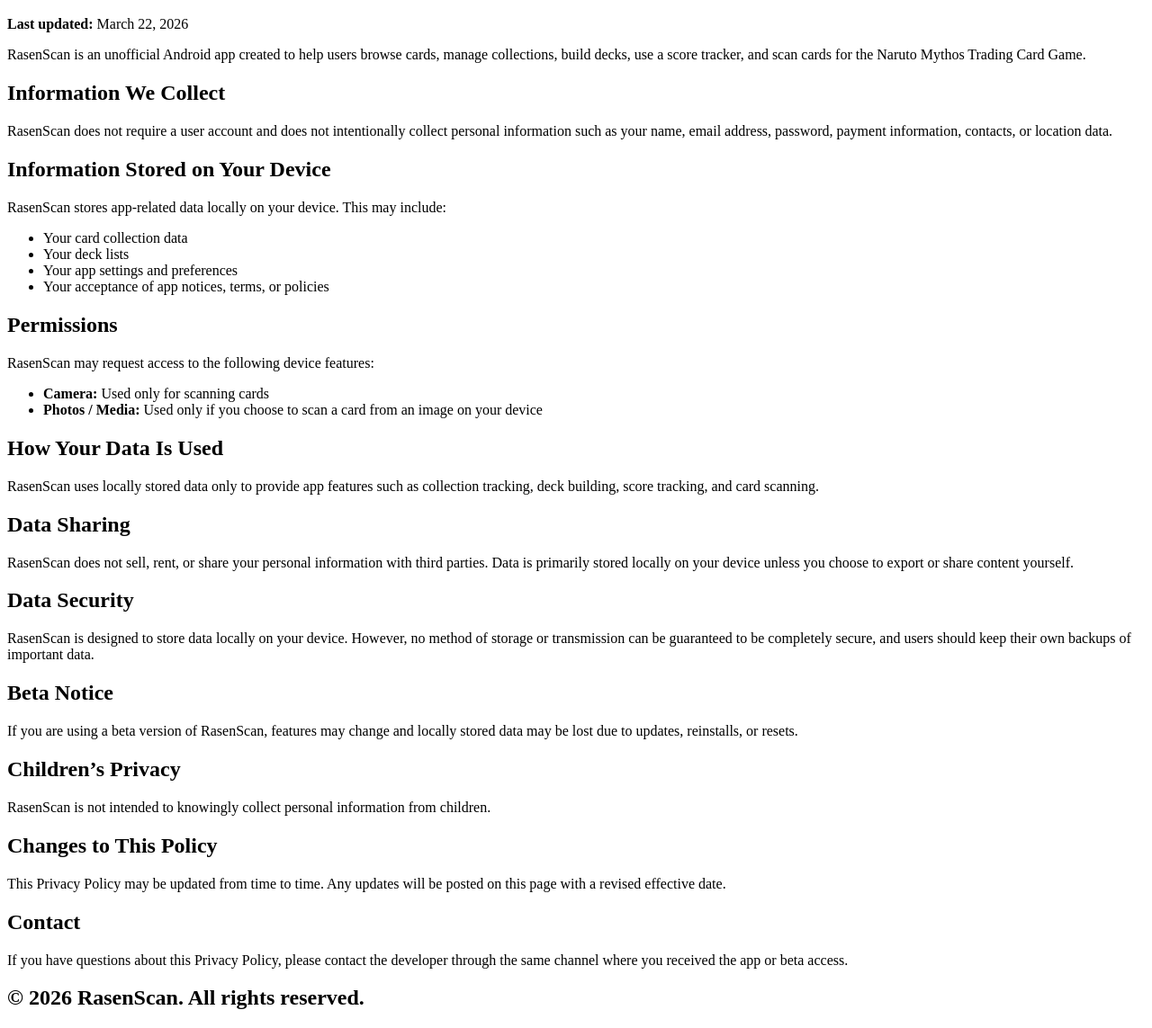
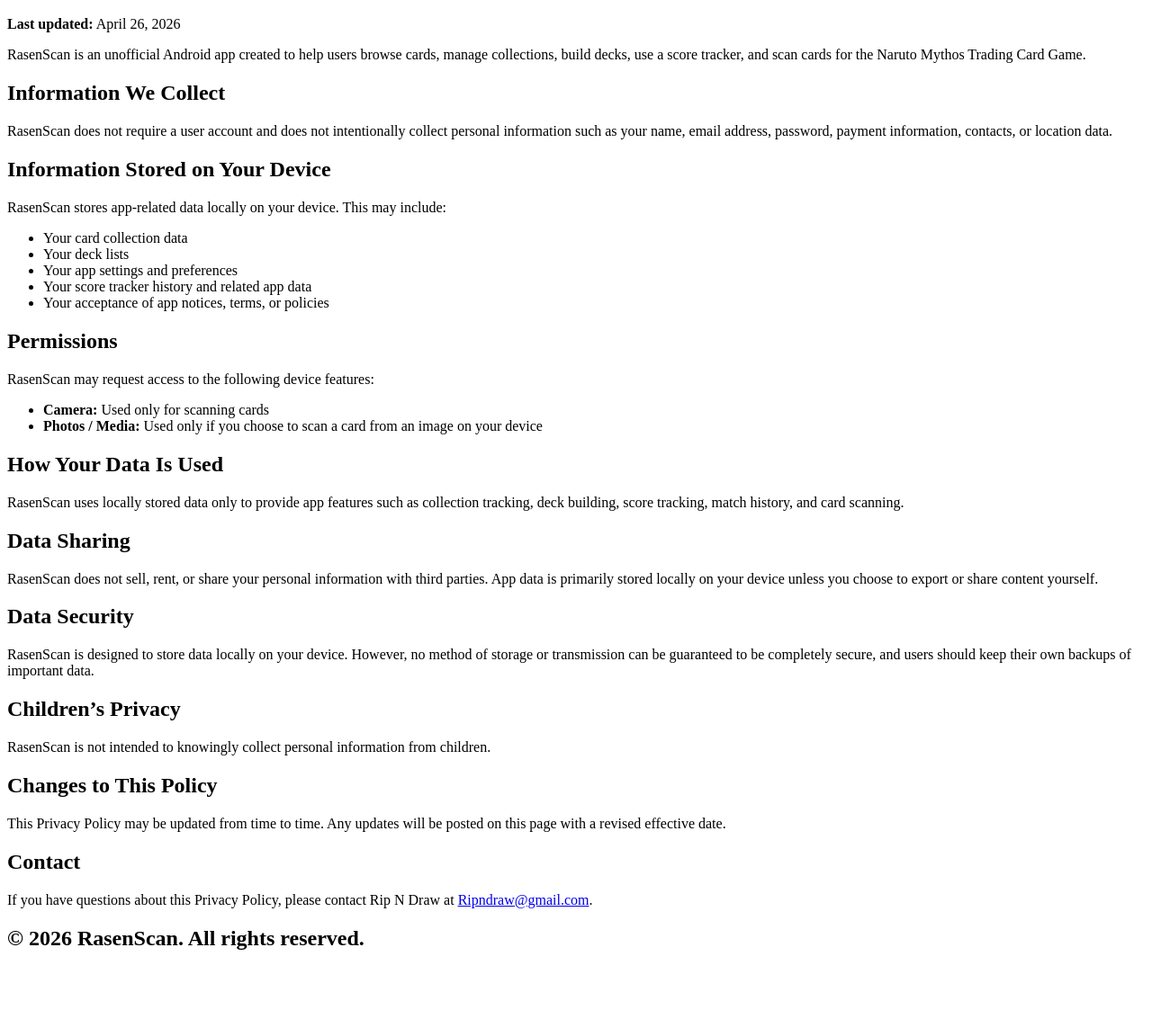
Before and after one commit to ripndraw/Privacy-policy, a plain HTML site: page index.html in a window 1280 px wide. Shown: the part 48-1191 px from the top of the page at 90% size. After the commit the page ends 1125 px from the top, so only its background shows below. Drawn offline with Linux system fonts and the light colour scheme.

Commit message:
Update index.html

```diff
--- a/index.html
+++ b/index.html
@@ -1,5 +1,5 @@
 <h1>Privacy Policy for RasenScan</h1>
-<p><strong>Last updated:</strong> March 22, 2026</p>
+<p><strong>Last updated:</strong> April 26, 2026</p>
 
 <p>RasenScan is an unofficial Android app created to help users browse cards, manage collections, build decks, use a score tracker, and scan cards for the Naruto Mythos Trading Card Game.</p>
 
@@ -12,6 +12,7 @@
   <li>Your card collection data</li>
   <li>Your deck lists</li>
   <li>Your app settings and preferences</li>
+  <li>Your score tracker history and related app data</li>
   <li>Your acceptance of app notices, terms, or policies</li>
 </ul>
 
@@ -23,16 +24,13 @@
 </ul>
 
 <h2>How Your Data Is Used</h2>
-<p>RasenScan uses locally stored data only to provide app features such as collection tracking, deck building, score tracking, and card scanning.</p>
+<p>RasenScan uses locally stored data only to provide app features such as collection tracking, deck building, score tracking, match history, and card scanning.</p>
 
 <h2>Data Sharing</h2>
-<p>RasenScan does not sell, rent, or share your personal information with third parties. Data is primarily stored locally on your device unless you choose to export or share content yourself.</p>
+<p>RasenScan does not sell, rent, or share your personal information with third parties. App data is primarily stored locally on your device unless you choose to export or share content yourself.</p>
 
 <h2>Data Security</h2>
 <p>RasenScan is designed to store data locally on your device. However, no method of storage or transmission can be guaranteed to be completely secure, and users should keep their own backups of important data.</p>
-
-<h2>Beta Notice</h2>
-<p>If you are using a beta version of RasenScan, features may change and locally stored data may be lost due to updates, reinstalls, or resets.</p>
 
 <h2>Children’s Privacy</h2>
 <p>RasenScan is not intended to knowingly collect personal information from children.</p>
@@ -41,6 +39,6 @@
 <p>This Privacy Policy may be updated from time to time. Any updates will be posted on this page with a revised effective date.</p>
 
 <h2>Contact</h2>
-<p>If you have questions about this Privacy Policy, please contact the developer through the same channel where you received the app or beta access.</p>
+<p>If you have questions about this Privacy Policy, please contact Rip N Draw at <a href="mailto:Ripndraw@gmail.com">Ripndraw@gmail.com</a>.</p>
 
 <h2>© 2026 RasenScan. All rights reserved.</h2>
```
